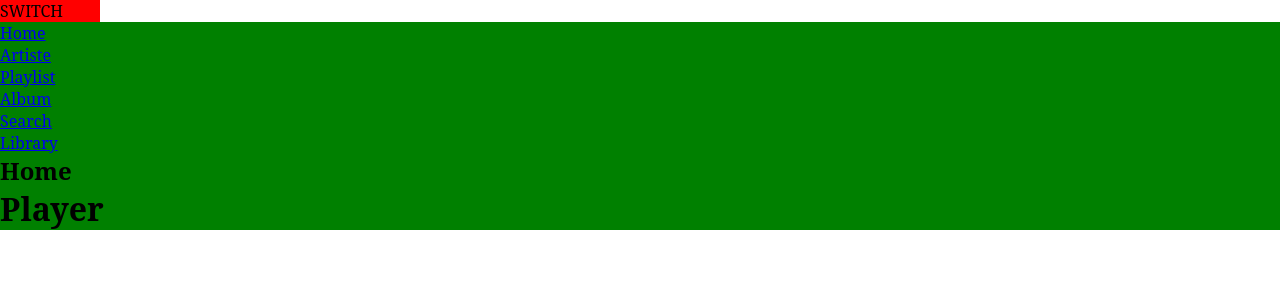
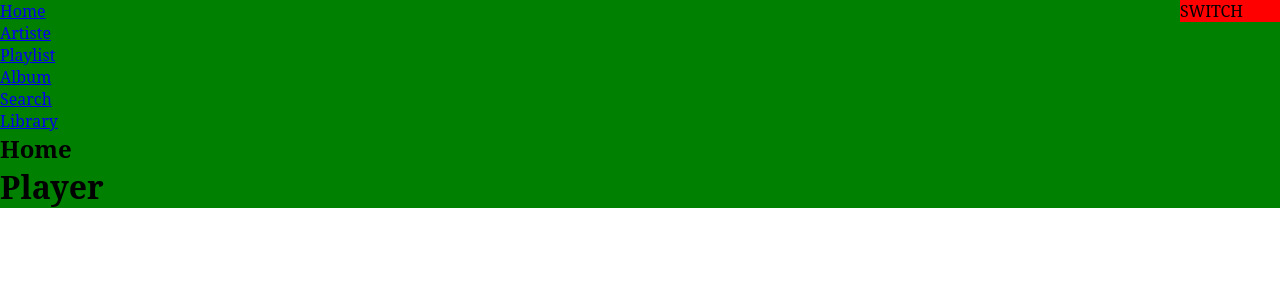
Before and after one commit to mnzit/COPYIFY, a React (Create React App) app: page / in a window 1280 px wide. Shown: the top 300 px of the page. Built offline with nearby package versions, Linux system fonts and the light colour scheme; a web font is replaced by a local one.

Commit message:
spring on sizeSwitch

```diff
--- a/src/App.js
+++ b/src/App.js
@@ -9,6 +9,7 @@ import React, { useState, useEffect } from 'react'
 const AppWrapper = styled(animated.div)`
     width: 100vw;
     background-color: green;
+    position: relative;
 `
 
 function App() {
--- a/src/components/sizeSwitch/index.js
+++ b/src/components/sizeSwitch/index.js
@@ -1,10 +1,14 @@
 import React from 'react'
 import styled from 'styled-components'
 import PropTypes from 'prop-types'
+import { animated, useSpring } from 'react-spring'
 
-const Wrapper = styled.div`
+const Wrapper = styled(animated.div)`
     width: 100px;
     background: red;
+    position: absolute;
+    right: 0;
+    z-index: 10;
     :hover {
         cursor: pointer;
     }
@@ -15,7 +19,13 @@ export default function SizeSwitch({ inverseMobile }) {
         inverseMobile()
     }
 
-    return <Wrapper onClick={handleEvent}>SWITCH</Wrapper>
+    const props = useSpring({})
+
+    return (
+        <Wrapper style={props} onClick={handleEvent}>
+            SWITCH
+        </Wrapper>
+    )
 }
 
 SizeSwitch.propTypes = {
```
